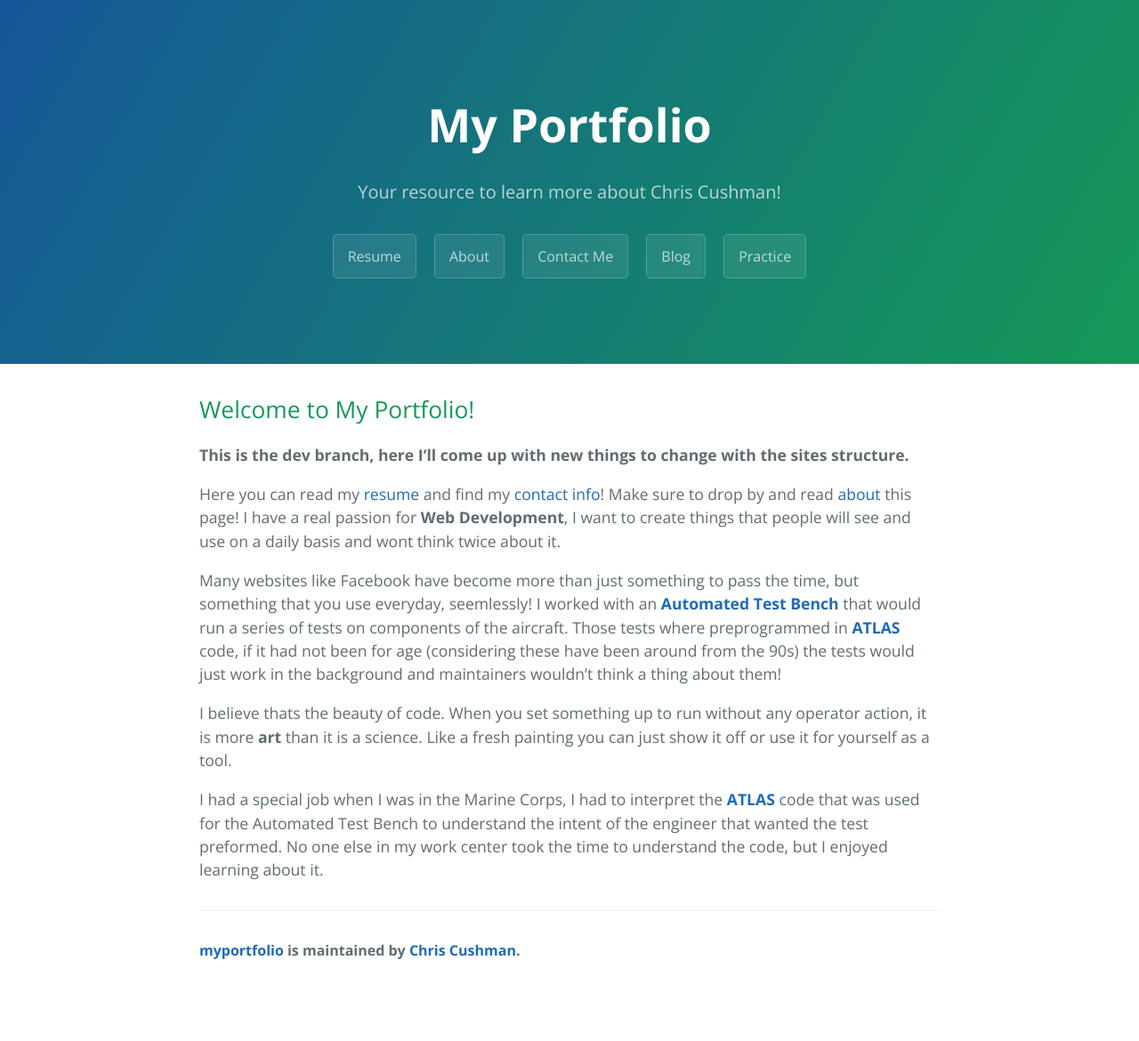
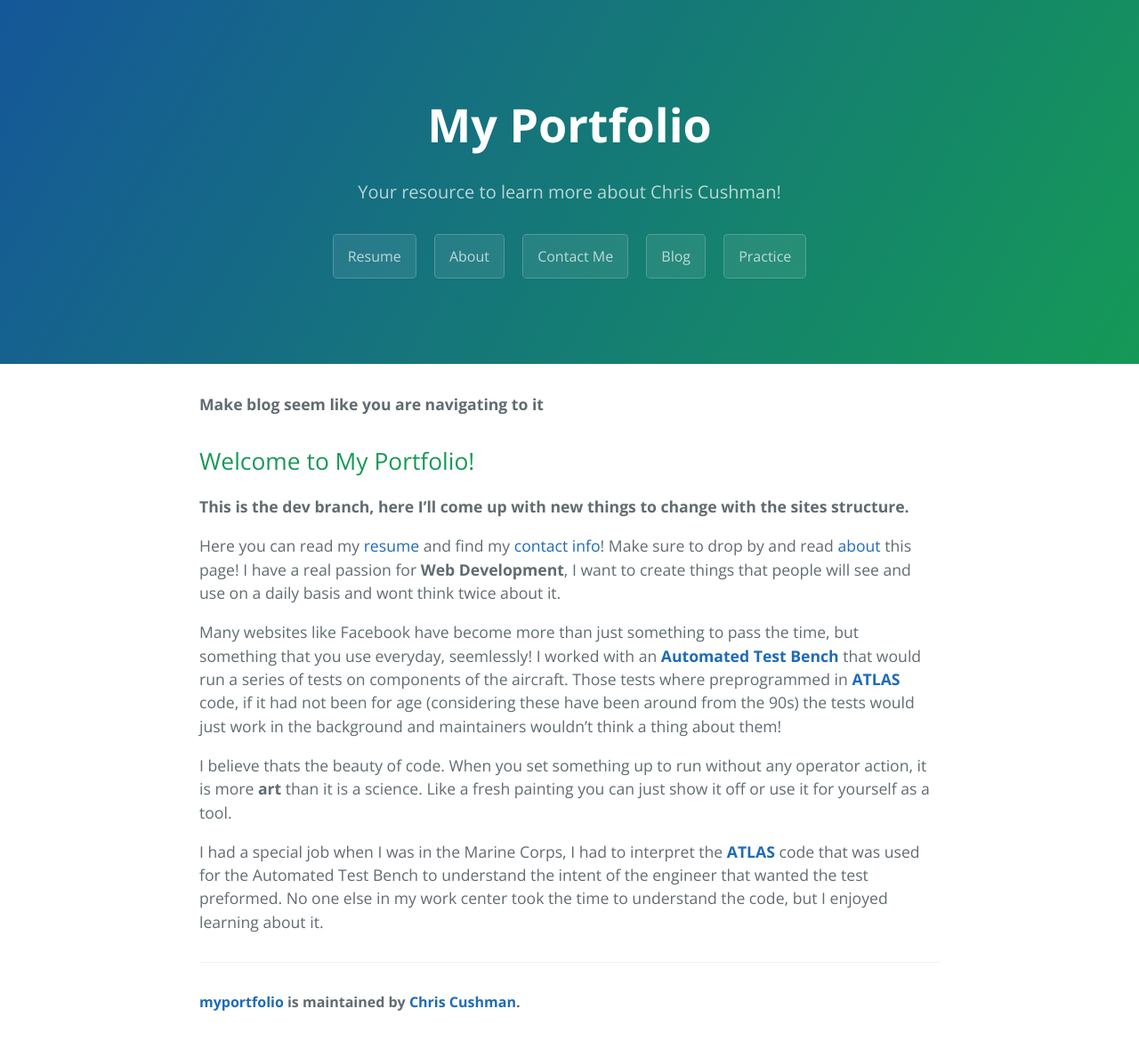
Before and after one commit to usedtoliveonmars/myportfolio, a Jekyll site: the page built from index.md, in a window 1280 px wide. Shown: the whole page at 89% size. Built offline with Jekyll 4.4.1, drawn with Linux system fonts in a browser that asks for light colours; nearby versions of some CDN libraries; our own code applies the rules of GitHub Pages for plain Markdown files; before the commit the page ends 1112 px from its top, so only the background shows below that.

Commit message:
Added more todos

```diff
--- a/index.md
+++ b/index.md
@@ -1,6 +1,8 @@
 ---
 layout: default
 ---
+
+**Make blog seem like you are navigating to it**
 
 ## Welcome to My Portfolio!
 
```
Also changed, not shown: contactme.md (+2 -0 lines), 2 other files.
